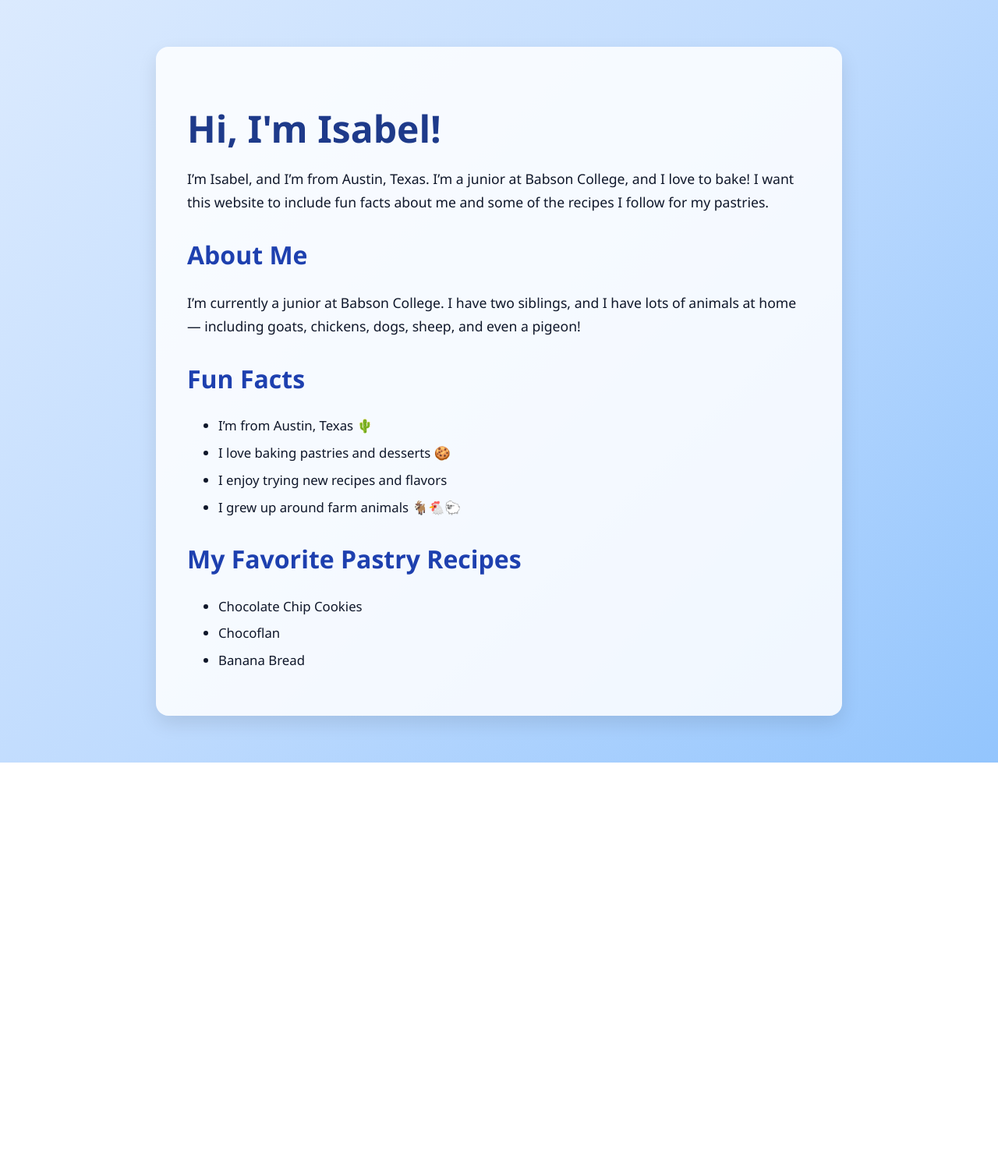
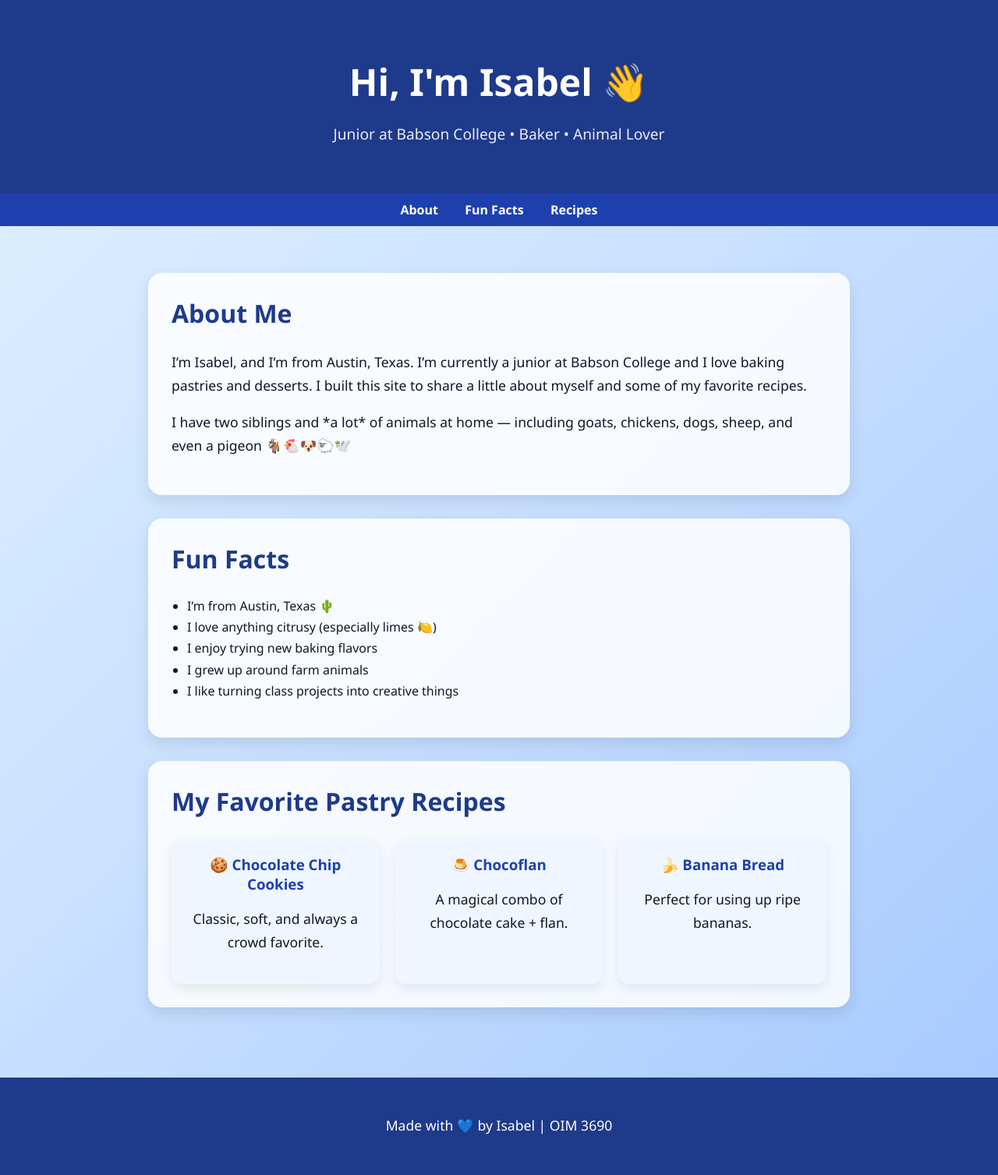
Before and after one commit to Capetill0/oim3690, a plain HTML site: page index.html in a window 1280 px wide. Shown: the whole page at 78% size. Before the commit the page ends 978 px from the top, so only its background shows below. Drawn offline with Linux system fonts and the light colour scheme.

Commit message:
Updated Using AI

```diff
--- a/index.html
+++ b/index.html
@@ -1,35 +1,69 @@
 <!DOCTYPE html>
 <html lang="en">
 <head>
-  <meta charset="UTF-8">
-  <title>About Me - Isabel</title>
+  <meta charset="UTF-8" />
+  <title>Isabel's Website</title>
+  <meta name="viewport" content="width=device-width, initial-scale=1.0" />
   <style>
     body {
       margin: 0;
-      font-family: "Segoe UI", Arial, sans-serif;
-      background: linear-gradient(135deg, #dbeafe, #bfdbfe, #93c5fd);
+      font-family: "Segoe UI", system-ui, sans-serif;
+      background: linear-gradient(135deg, #e0f2ff, #c7dfff, #a5c8ff);
       color: #0f172a;
     }
 
-    .container {
-      max-width: 800px;
-      margin: 60px auto;
-      padding: 40px;
-      background-color: rgba(255, 255, 255, 0.85);
-      border-radius: 16px;
-      box-shadow: 0 10px 25px rgba(0, 0, 0, 0.1);
+    header {
+      background: #1e3a8a;
+      color: white;
+      padding: 40px 20px;
+      text-align: center;
     }
 
-    h1 {
+    header h1 {
       font-size: 3rem;
-      color: #1e3a8a;
       margin-bottom: 10px;
     }
 
+    header p {
+      font-size: 1.2rem;
+      opacity: 0.9;
+    }
+
+    nav {
+      background: #1e40af;
+      padding: 10px;
+      text-align: center;
+    }
+
+    nav a {
+      color: white;
+      margin: 0 15px;
+      text-decoration: none;
+      font-weight: 600;
+    }
+
+    nav a:hover {
+      text-decoration: underline;
+    }
+
+    main {
+      max-width: 900px;
+      margin: 40px auto;
+      padding: 20px;
+    }
+
+    section {
+      background: rgba(255,255,255,0.85);
+      border-radius: 18px;
+      padding: 30px;
+      margin-bottom: 30px;
+      box-shadow: 0 8px 20px rgba(0,0,0,0.1);
+    }
+
     h2 {
+      color: #1e3a8a;
       font-size: 2rem;
-      color: #1e40af;
-      margin-top: 30px;
+      margin-top: 0;
     }
 
     p {
@@ -38,44 +72,104 @@
     }
 
     ul {
-      font-size: 1.05rem;
-      line-height: 1.6;
+      padding-left: 20px;
+      line-height: 1.7;
     }
 
-    li {
-      margin-bottom: 8px;
+    .cards {
+      display: grid;
+      grid-template-columns: repeat(auto-fit, minmax(220px, 1fr));
+      gap: 20px;
+      margin-top: 20px;
+    }
+
+    .card {
+      background: #eff6ff;
+      padding: 20px;
+      border-radius: 14px;
+      text-align: center;
+      box-shadow: 0 6px 15px rgba(0,0,0,0.08);
+    }
+
+    .card h3 {
+      margin-top: 0;
+      color: #1e40af;
+    }
+
+    footer {
+      text-align: center;
+      padding: 30px;
+      color: white;
+      background: #1e3a8a;
+      margin-top: 40px;
     }
   </style>
 </head>
 <body>
-  <div class="container">
-    <h1>Hi, I'm Isabel!</h1>
 
-    <p>
-      I’m Isabel, and I’m from Austin, Texas. I’m a junior at Babson College, and I love to bake!
-      I want this website to include fun facts about me and some of the recipes I follow for my pastries.
-    </p>
+  <header>
+    <h1>Hi, I'm Isabel 👋</h1>
+    <p>Junior at Babson College • Baker • Animal Lover</p>
+  </header>
 
+  <nav>
+    <a href="#about">About</a>
+    <a href="#fun">Fun Facts</a>
+    <a href="#recipes">Recipes</a>
+  </nav>
+
+  <main>
+
+    <section id="about">
       <h2>About Me</h2>
       <p>
-      I’m currently a junior at Babson College. I have two siblings, and I have lots of animals at home —
-      including goats, chickens, dogs, sheep, and even a pigeon!
+        I’m Isabel, and I’m from Austin, Texas. I’m currently a junior at Babson College and I love
+        baking pastries and desserts. I built this site to share a little about myself and some
+        of my favorite recipes.
       </p>
+      <p>
+        I have two siblings and *a lot* of animals at home — including goats, chickens, dogs,
+        sheep, and even a pigeon 🐐🐔🐶🐑🕊️
+      </p>
+    </section>
 
+    <section id="fun">
       <h2>Fun Facts</h2>
       <ul>
         <li>I’m from Austin, Texas 🌵</li>
-      <li>I love baking pastries and desserts 🍪</li>
-      <li>I enjoy trying new recipes and flavors</li>
-      <li>I grew up around farm animals 🐐🐔🐑</li>
+        <li>I love anything citrusy (especially limes 🍋)</li>
+        <li>I enjoy trying new baking flavors</li>
+        <li>I grew up around farm animals</li>
+        <li>I like turning class projects into creative things</li>
       </ul>
+    </section>
 
+    <section id="recipes">
       <h2>My Favorite Pastry Recipes</h2>
-    <ul>
-      <li>Chocolate Chip Cookies</li>
-      <li>Chocoflan</li>
-      <li>Banana Bread</li>
-    </ul>
+
+      <div class="cards">
+        <div class="card">
+          <h3>🍪 Chocolate Chip Cookies</h3>
+          <p>Classic, soft, and always a crowd favorite.</p>
         </div>
+
+        <div class="card">
+          <h3>🍮 Chocoflan</h3>
+          <p>A magical combo of chocolate cake + flan.</p>
+        </div>
+
+        <div class="card">
+          <h3>🍌 Banana Bread</h3>
+          <p>Perfect for using up ripe bananas.</p>
+        </div>
+      </div>
+    </section>
+
+  </main>
+
+  <footer>
+    <p>Made with 💙 by Isabel | OIM 3690</p>
+  </footer>
+
 </body>
 </html>
```
Also changed, not shown: 2 other files. Lines whose indentation alone changed are shown as unchanged.
